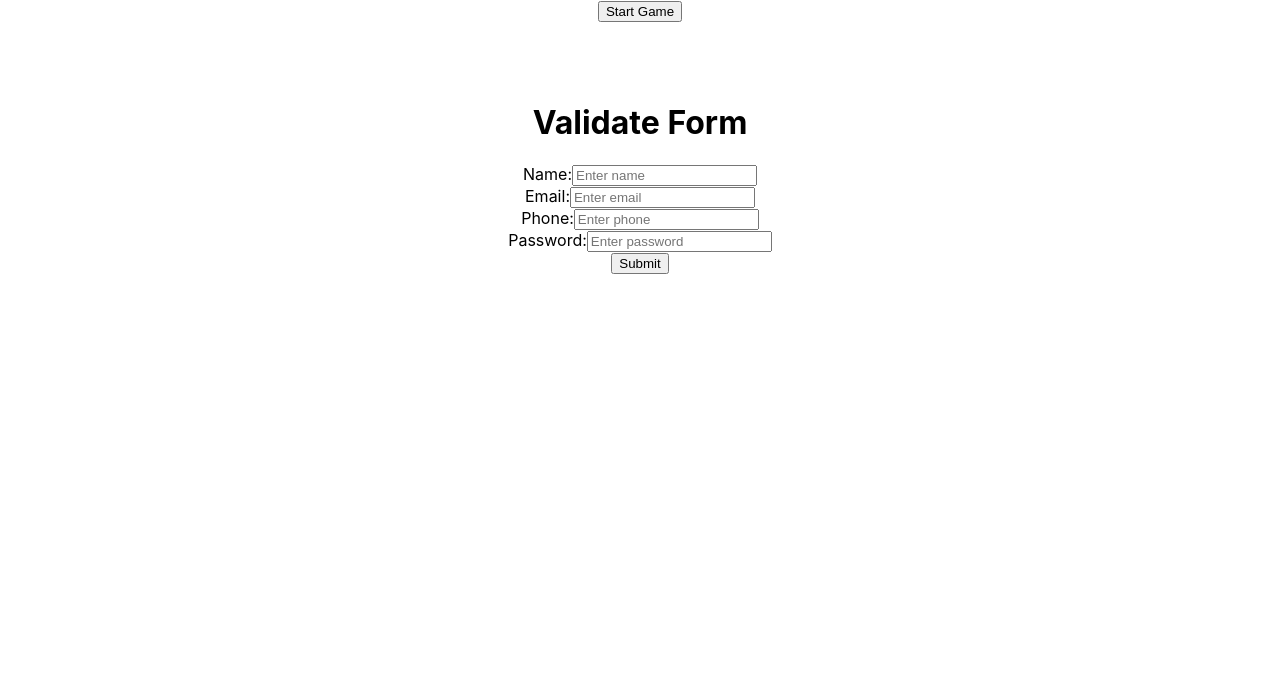
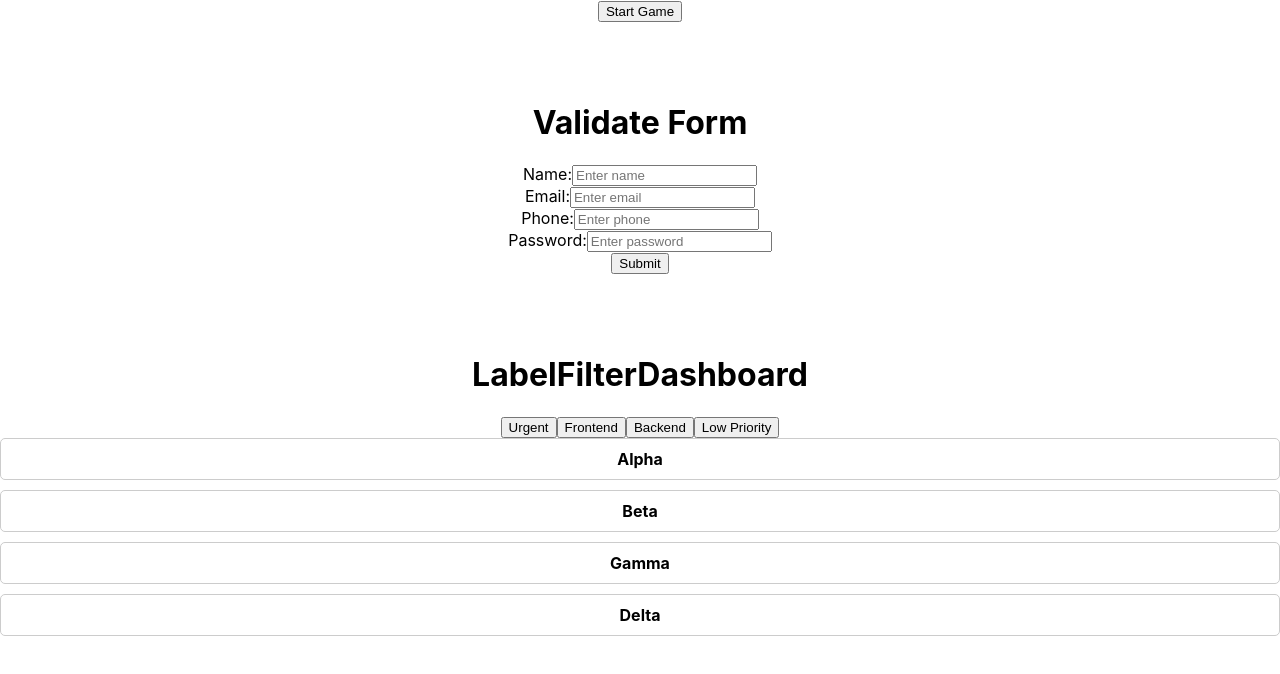
Before and after one commit to reetuTheCoder/ReactJs_Int, a React (Create React App) app in the folder solve-qst/: page / in a window 1280 px wide. Shown: the top 674 px of the page. Built offline with nearby package versions, Linux system fonts and the light colour scheme.

Commit message:
lable filter

```diff
--- a/solve-qst/src/App.js
+++ b/solve-qst/src/App.js
@@ -2,6 +2,7 @@ import React from "react";
 import "./App.css";
 import ReactionTestGame from "./Componnet/ReactionTestGame";
 import ValidateForm from "./Componnet/ValidateForm";
+import LabelFilterDashboard from "./Componnet/LabelFilterDashboard";
 
 function App() {
   return (
@@ -11,6 +12,10 @@ function App() {
       <br />
       <br />
       <ValidateForm />
+      <br/>
+      <br/>
+      <br/>
+      <LabelFilterDashboard/>
     </div>
   );
 }
--- /dev/null
+++ b/solve-qst/src/Componnet/LabelFilterDashboard.js
@@ -0,0 +1,59 @@
+import { useState } from "react";
+
+const data = [
+  { id: 1, name: "Alpha", labels: ["Urgent", "Frontend"] },
+  { id: 2, name: " Beta", labels: ["Backend"] },
+  { id: 3, name: " Gamma", labels: ["Frontend", "Low Priority"] },
+  { id: 4, name: " Delta", labels: ["Urgent", "Backend"] },
+];
+
+const uniqueLabels = [...new Set(data.flatMap((item) => item.labels))];
+// console.log("uniqueLabels", uniqueLabels);
+
+const LabelFilterDashboard = () => {
+  const [selectedLabel, setSelectedLabel] = useState("");
+
+  const handleBtnClick = (label) => {
+    // console.log("button clicked", label);
+    setSelectedLabel(label === selectedLabel ? "" : label);
+  };
+
+  const filteredData = selectedLabel
+    ? data.filter((item) => item.labels.includes(selectedLabel))
+    : data;
+
+
+  console.log("filteredData", filteredData);
+
+  return (
+    <div>
+      <h1>LabelFilterDashboard</h1>
+
+      {uniqueLabels.map((label) => (
+        <button onClick={() => handleBtnClick(label)}>{label}</button>
+      ))}
+
+      {filteredData.length > 0 ? (
+        filteredData.map((item) => (
+          <div
+            key={item.id}
+            style={{
+              padding: "10px",
+              marginBottom: "10px",
+              border: "1px solid #ccc",
+              borderRadius: "5px",
+            }}
+          >
+            {" "}
+              <strong>{item.name}</strong>
+              {/* <p>Labels: {item.labels.join(", ")}</p> */}
+          </div>
+        ))
+      ) : (
+        <p>No items found</p>
+      )}
+    </div>
+  );
+};
+
+export default LabelFilterDashboard;
```
